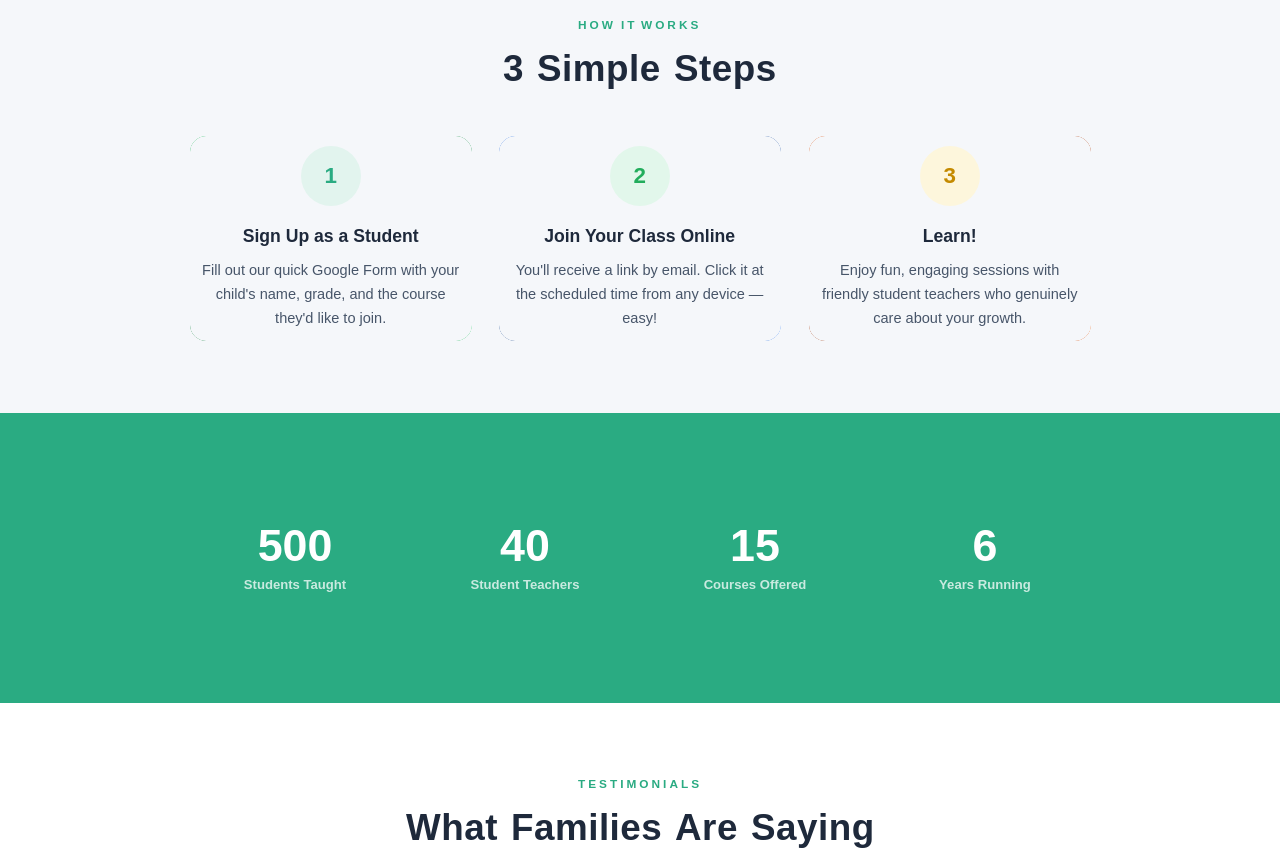
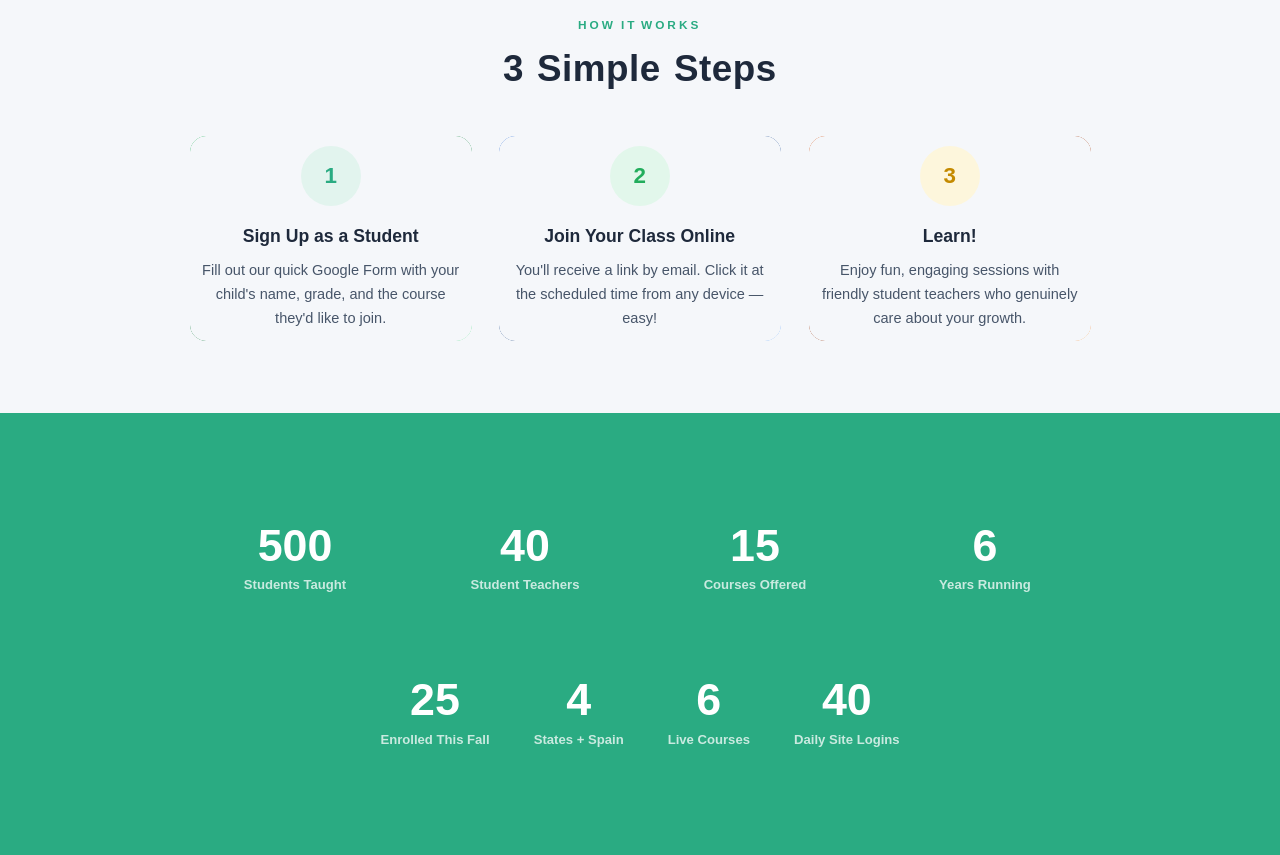
Before and after one commit to Micefyyy/ktk-acton, a website: page ktk-acton.html in a window 1280 px wide. Shown: the part 1240-2095 px from the top of the page. Drawn offline with nearby package versions, Linux system fonts and the light colour scheme; no server answers; animation ran at ten frames a second.

Commit message:
Add live stats strip to homepage: real fall enrollment from signup DB, states, courses, daily logins

```diff
--- a/ktk-acton.html
+++ b/ktk-acton.html
@@ -699,6 +699,12 @@
  <div class="stat-box"><div class="stat-num" data-target="40">0</div><div class="stat-label">Student Teachers</div></div>
  <div class="stat-box"><div class="stat-num" data-target="15">0</div><div class="stat-label">Courses Offered</div></div>
  <div class="stat-box"><div class="stat-num" data-target="6">0</div><div class="stat-label">Years Running</div></div>
+ </div>
+ <div class="stats-row" id="liveStats" style="margin-top:28px;display:none;">
+ <div class="stat-box"><div class="stat-num" data-live="students">0</div><div class="stat-label">Enrolled This Fall</div></div>
+ <div class="stat-box"><div class="stat-num" data-live="states">0</div><div class="stat-label">States + Spain</div></div>
+ <div class="stat-box"><div class="stat-num" data-live="courses">0</div><div class="stat-label">Live Courses</div></div>
+ <div class="stat-box"><div class="stat-num" data-live="logins">0</div><div class="stat-label">Daily Site Logins</div></div>
  </div>
  </div>
  </section>
@@ -1780,6 +1786,44 @@ function teacherCodeLogin(){
   requestAnimationFrame(tick);
   });
   }
+  // LIVE STATS STRIP — pulls real numbers from the signup database
+  (function(){
+   var LIVE={students:25, states:4, courses:6, logins:40};
+   var row=document.getElementById('liveStats');
+   if(!row)return;
+   var xhr=new XMLHttpRequest();
+   xhr.open('GET','https://api.sheetbest.com/sheets/e21f6dbb-5123-4b18-82d3-152da8c09a8d',true);
+   xhr.timeout=8000;
+   xhr.onload=function(){
+    if(xhr.status===200){
+     try{
+      var rows=JSON.parse(xhr.responseText);
+      if(Array.isArray(rows)&&rows.length>LIVE.students)LIVE.students=rows.length;
+     }catch(e){}
+    }
+    showLive();
+   };
+   xhr.onerror=function(){showLive();};
+   xhr.ontimeout=function(){showLive();};
+   xhr.send();
+   function showLive(){
+    row.style.display='flex';
+    row.style.flexWrap='wrap';
+    row.style.justifyContent='center';
+    row.querySelectorAll('.stat-num[data-live]').forEach(function(el){
+     var key=el.getAttribute('data-live');
+     var target=LIVE[key]||0;
+     var duration=1500;
+     var start=performance.now();
+     function tick(now){
+      var p=Math.min((now-start)/duration,1);
+      el.textContent=Math.round((1-Math.pow(1-p,3))*target);
+      if(p<1)requestAnimationFrame(tick);else el.textContent=target;
+     }
+     requestAnimationFrame(tick);
+    });
+   }
+  })();
   // Use IntersectionObserver with low threshold
   const statsSection=document.querySelector('.stats-row');
   if(statsSection){
```
